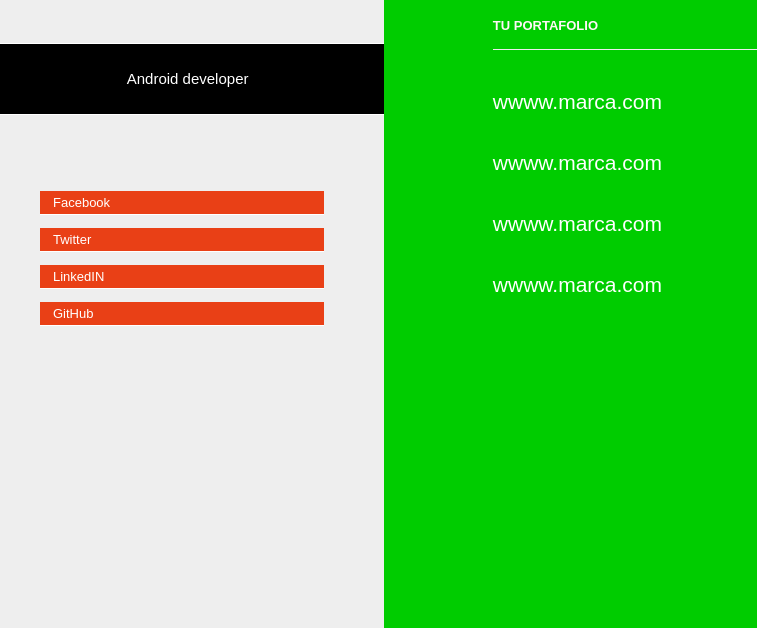
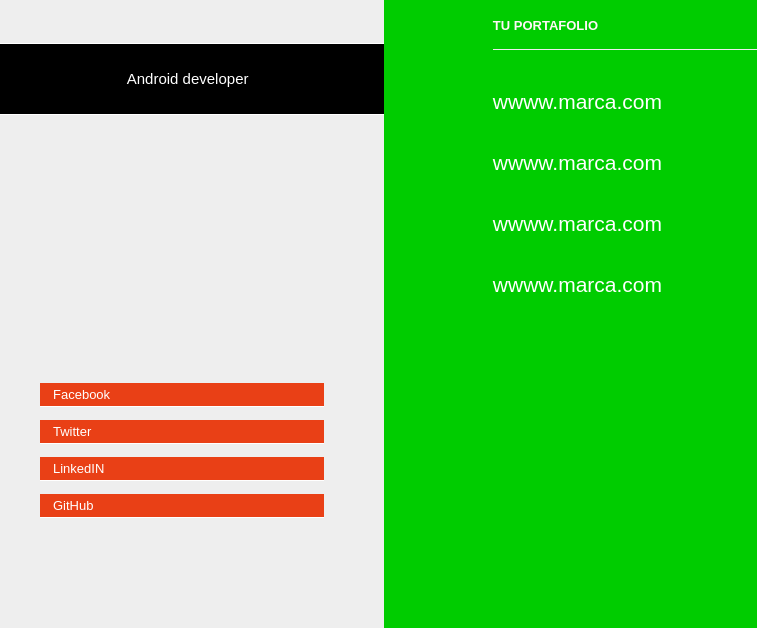
Before and after one commit to serpanalo/pruebas, a plain HTML site: page index.html in a window 1280 px wide. Shown: the part 172-800 px from the top of the page, without its empty margins (0-757 px from the left). Drawn offline with Linux system fonts and the light colour scheme.

```diff
--- a/stylesheets/styles.css
+++ b/stylesheets/styles.css
@@ -11,7 +11,7 @@ a
 
 ul
 {
-  margin: 20% 0 0% 0%;
+  margin: 70% 0 0% 0%;
 }
 
 ul li
```
